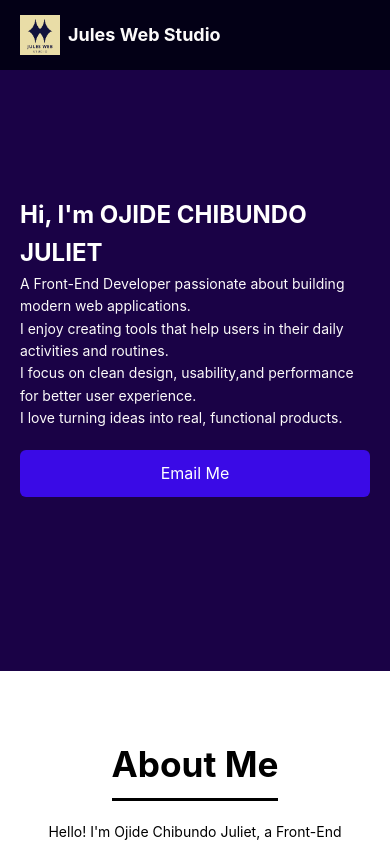
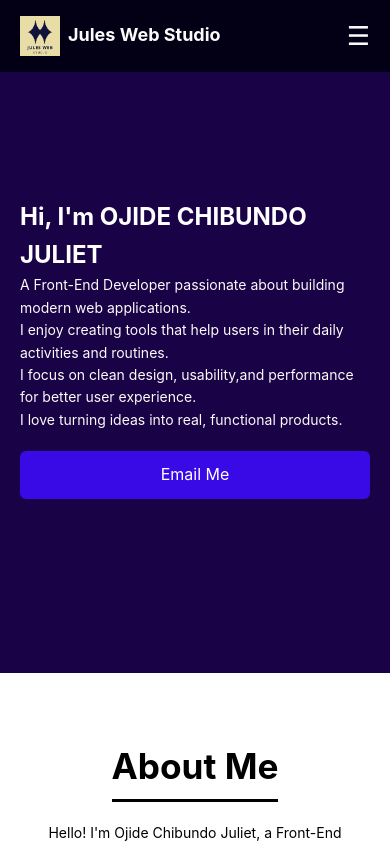
Before and after one commit to juliet2025-tech/myportfolio, a React (Create React App) app in the folder my-portfolio/: page / in a window 390 px wide. Shown: the top 844 px of the page. Built offline with nearby package versions, Linux system fonts and the light colour scheme.

Commit message:
myportfolio

```diff
--- a/my-portfolio/src/components/Navbar.css
+++ b/my-portfolio/src/components/Navbar.css
@@ -52,6 +52,10 @@
   .hamburger {
     display: block;
   }
+.navbar {
+  width: 100%;
+  box-sizing: border-box;
+}
 
   .nav-links {
     position: absolute;
--- a/my-portfolio/src/components/Navbar.js
+++ b/my-portfolio/src/components/Navbar.js
@@ -3,13 +3,20 @@ import "./Navbar.css";
 
 function Navbar() {
   return (
+
+
     <nav className="navbar">
+
 
 
  <div className="logo">
         <img src="/logo102.png" alt="Logo" />
         <span>Jules Web Studio</span>
       </div>
+
+        <div className="hamburger">
+  ☰
+</div>
 
       <ul className="nav-links">
         <li><a href="#Hero">Home</a></li>
@@ -22,6 +29,9 @@ function Navbar() {
       </ul>
     </nav>
   );
+
+
+
 }
 
 export default Navbar;
```
